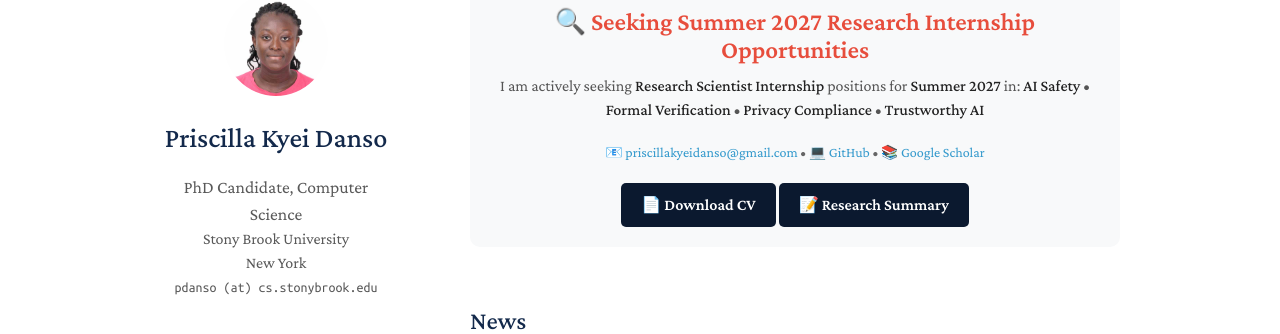
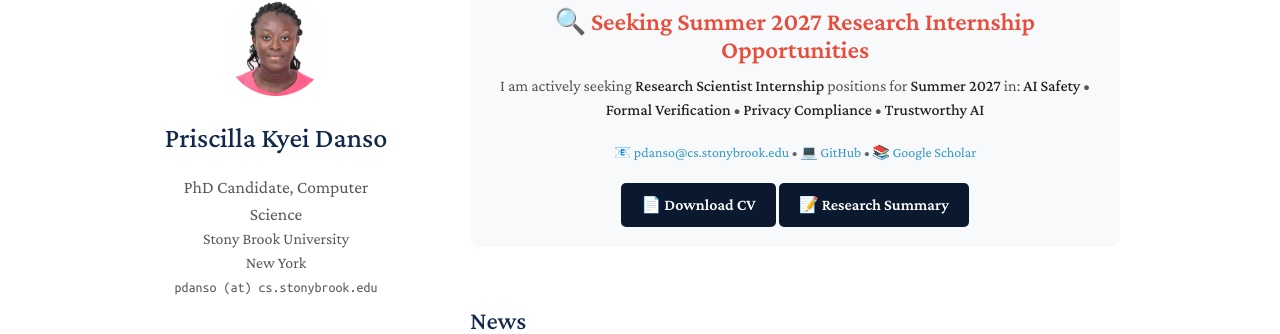
Before and after one commit to priscilla100/priscilla100.github.io, a Jekyll site: the page built from index.md, in a window 1280 px wide and 900 px high, scrolled down 535 px. Shown: the part 116-450 px from the top of the window. Built offline with Jekyll 4.4.1, drawn with Linux system fonts in a browser that asks for light colours; a style sheet for code colours, icons or effects is not loaded; some of the changed text lies outside the part shown.

Commit message:
Use university email, fix CV link, remove old resume files with phone number
- Homepage contact lines now show the Stony Brook address.
- CV links point to the current CV; the old 2025_CV.pdf no longer exists.
- Research summary PDF shows the university email.
- Delete four outdated resume PDFs left in the committed _site folder and a commented-out phone number.

Co-Authored-By: Claude Opus 5.5 <noreply@anthropic.com>

```diff
--- a/_config.yml
+++ b/_config.yml
@@ -19,7 +19,7 @@ enable_last_update: false
 
 # Links
 link_type: icon #text/icon
-cv_link: /assets/2025_CV.pdf
+cv_link: /assets/Priscilla_Kyei_Danso_CV.pdf
 google_scholar: https://scholar.google.com/citations?user=bPvjbUMAAAAJ&hl=en
 github_link: https://github.com/priscilla100/
 linkedin: https://www.linkedin.com/in/priscilla-kyei-danso/
--- a/index.md
+++ b/index.md
@@ -25,7 +25,7 @@ Previously, I completed my M.Sc. at the University of New Brunswick under [Dr. A
     <strong>AI Safety</strong> • <strong>Formal Verification</strong> • <strong>Privacy Compliance</strong> • <strong>Trustworthy AI</strong>
   </p>
   <p style="font-size: 14px; color: #666; margin-bottom: 20px;">
-    📧 <a href="mailto:priscillakyeidanso@gmail.com">priscillakyeidanso@gmail.com</a> •
+    📧 <a href="mailto:pdanso@cs.stonybrook.edu">pdanso@cs.stonybrook.edu</a> •
     💻 <a href="https://github.com/priscilla100" target="_blank">GitHub</a> •
     📚 <a href="https://scholar.google.com/citations?user=bPvjbUMAAAAJ&hl=en" target="_blank">Google Scholar</a>
   </p>
@@ -125,7 +125,7 @@ A multi-dimensional evaluation framework that scores LLM-generated temporal logi
 
 **Interested in collaborating?**
 
-**📧 Email**: [priscillakyeidanso@gmail.com](mailto:priscillakyeidanso@gmail.com)
+**📧 Email**: [pdanso@cs.stonybrook.edu](mailto:pdanso@cs.stonybrook.edu)
 **💼 LinkedIn**: [linkedin.com/in/priscilla-kyei-danso](https://www.linkedin.com/in/priscilla-kyei-danso/)
 **💻 GitHub**: [github.com/priscilla100](https://github.com/priscilla100)
 **📚 Google Scholar**: [citations?user=bPvjbUMAAAAJ](https://scholar.google.com/citations?user=bPvjbUMAAAAJ&hl=en)
```
Also changed, not shown: _includes/contact.md (+0 -1 lines), index_archive.md (+1 -1 lines), 2 other files.
